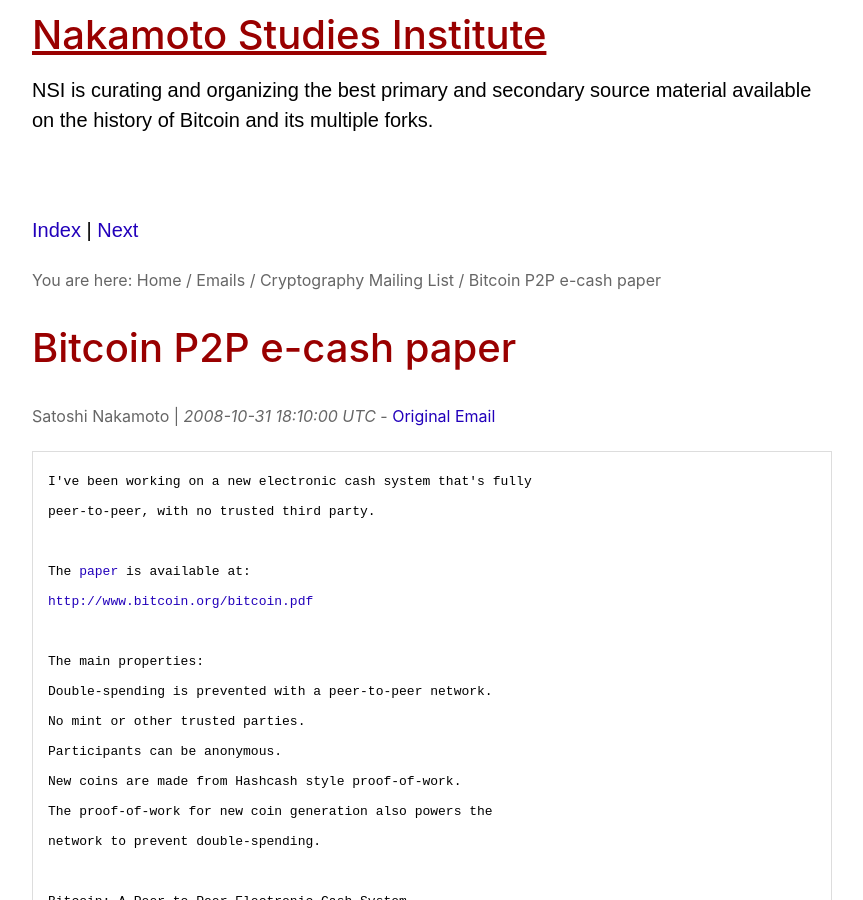
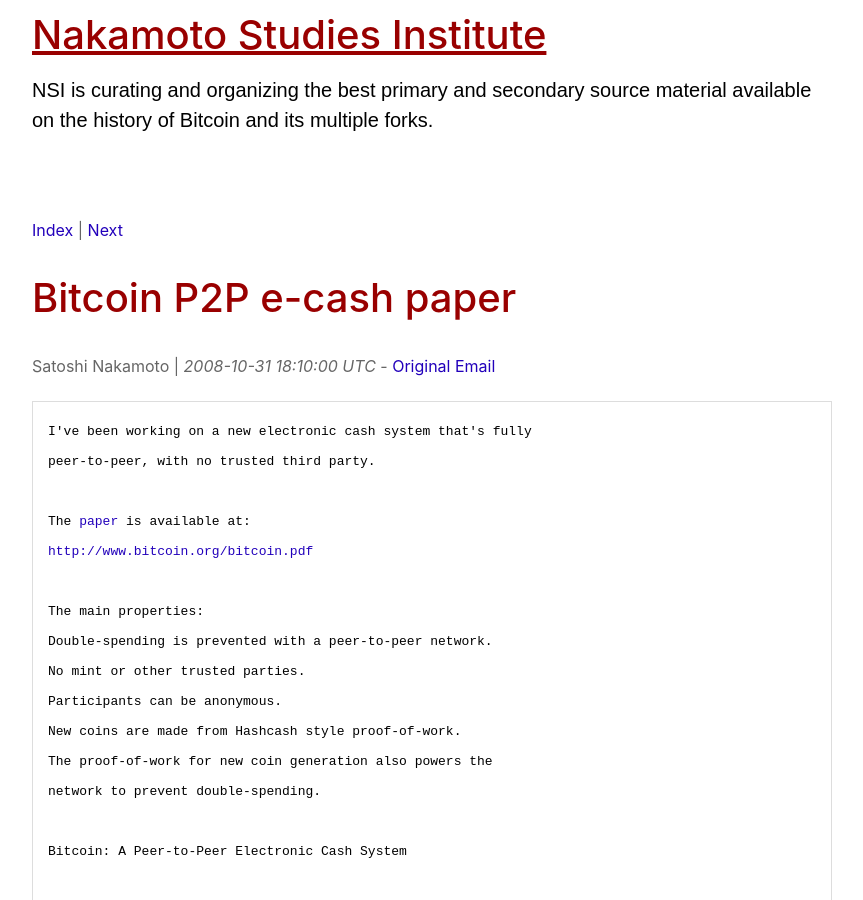
Before and after one commit to nakamotostudies/nakamotostudies.github.io, a Jekyll site: the page built from emails/cryptography/1.md, in a window 1280 px wide and 900 px high. Shown: the whole window, without its empty margins (58-921 px from the left). Built offline with Jekyll 4.4.1, drawn with Linux system fonts in a browser that asks for light colours.

Commit message:
Update 1.md

```diff
--- a/emails/cryptography/1.md
+++ b/emails/cryptography/1.md
@@ -2,12 +2,9 @@
 layout: default
 ---
 
-<p>
-        <a href="/">Index</a> | <a href="/emails/cryptography/2">Next</a>
+<p><small>
+	<a href="/">Index</a> | <a href="/emails/cryptography/2">Next</a></small>
   </p>
-
-<small>You are here: Home / Emails / Cryptography Mailing List / Bitcoin P2P e-cash paper</small>
-
 <h1>Bitcoin P2P e-cash paper</h1>
 
 <small>Satoshi Nakamoto | <em>2008-10-31 18:10:00 UTC</em>
```
